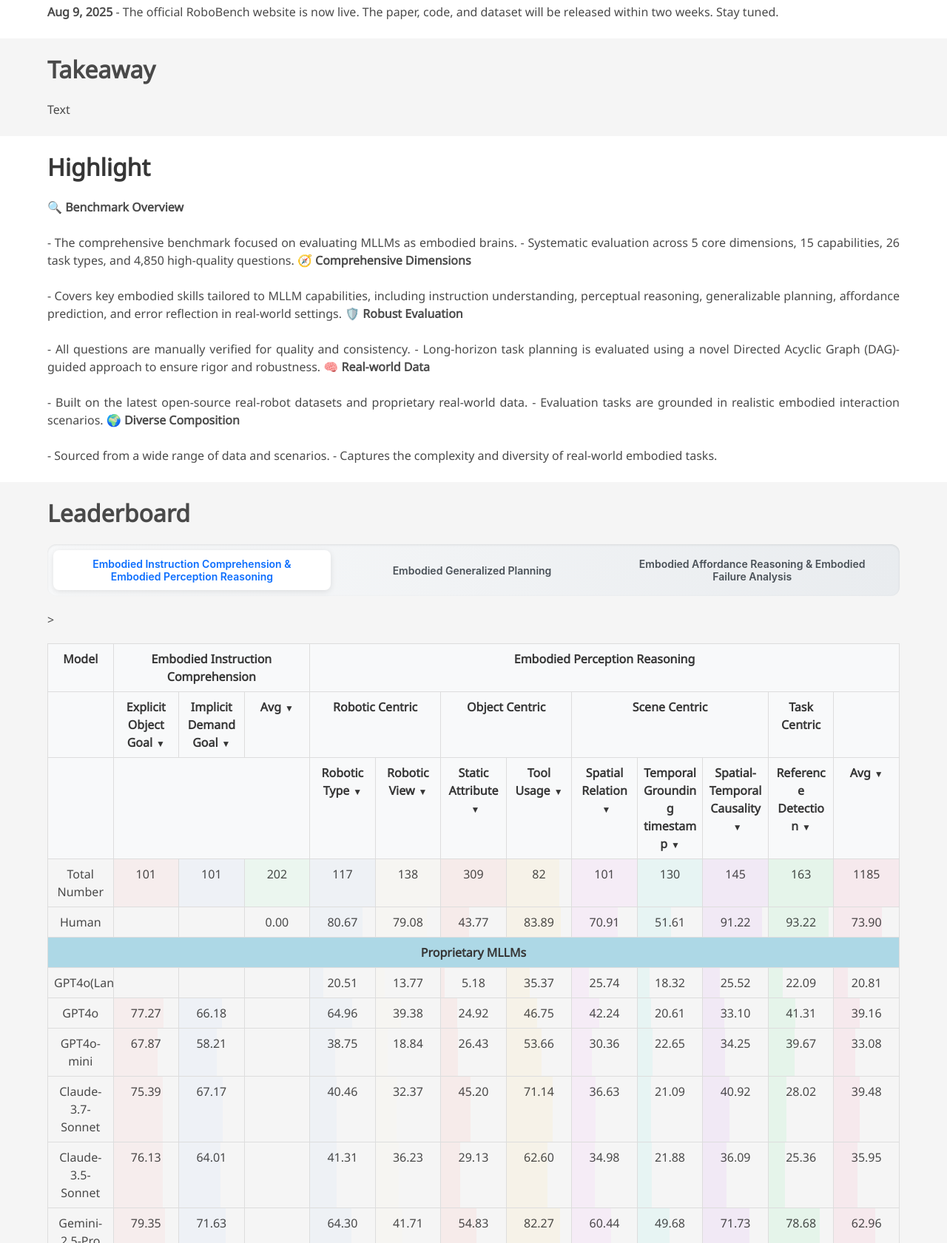
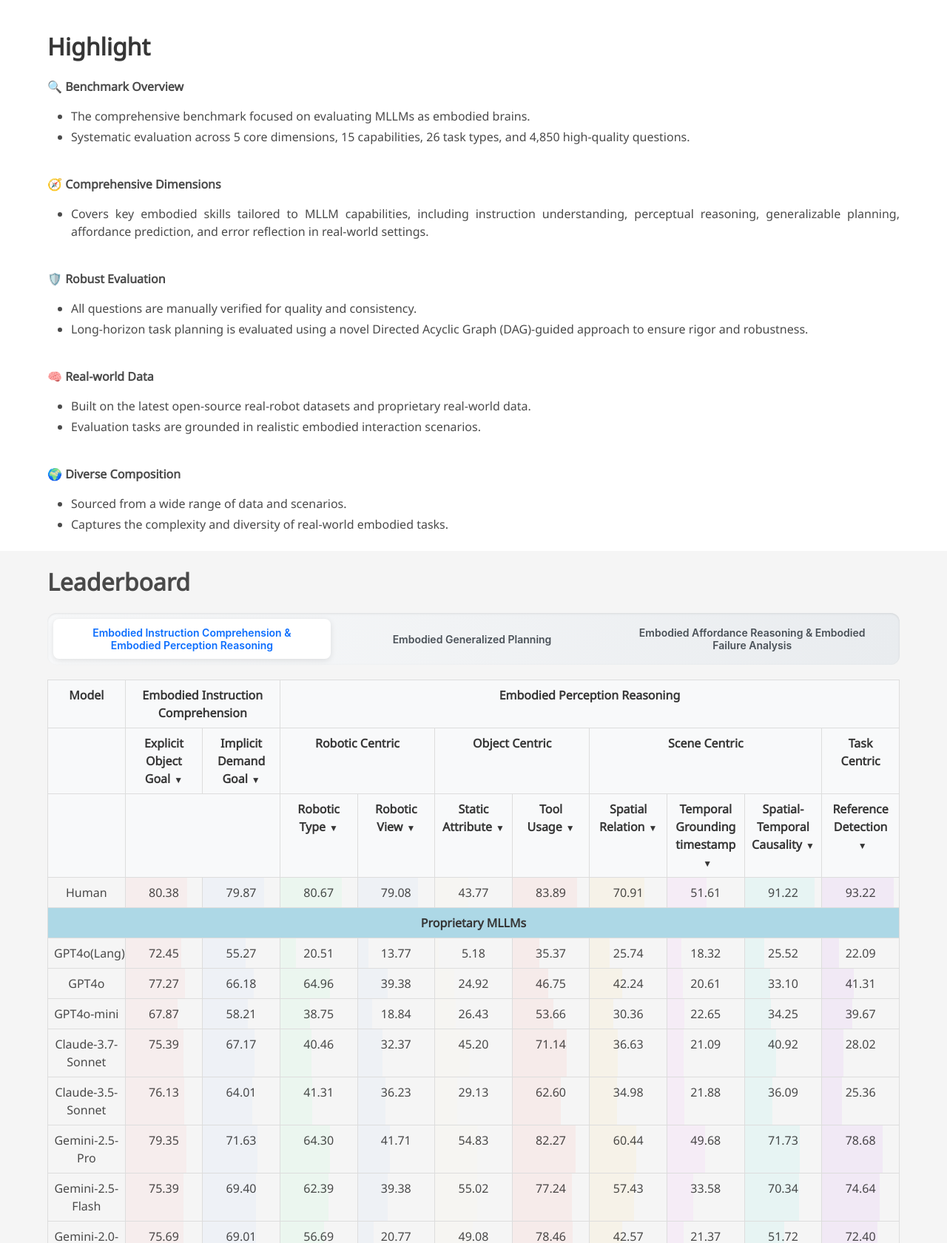
Before and after one commit to Robo-Bench/robo-bench.github.io, a plain HTML site: page index.html in a window 1280 px wide. Shown: the part 1860-3541 px from the top of the page at 74% size. Drawn offline with nearby package versions, Linux system fonts and the light colour scheme; some icons are missing; a web font is replaced by a local one.

Commit message:
Update index.html

```diff
--- a/index.html
+++ b/index.html
@@ -163,7 +163,7 @@
         <div class="container is-max-desktop">
             <div class="hero-body">
                 <img src="static/images/robobench_teaser.jpg">
-                <h2 class="subtitle has-text-centered">
+                <h2 class="content has-text-justified">
                     <b>RoboBench</b> is a comprehensive benchmark for evaluating MLLMs as embodied brains, encompassing 5 dimensions, 16 capabilities, and 26 tasks. It reflects the key stages of embodied reasoning: understanding explicit and implicit instructions, perceiving embodiment, objects, and scenes, planning long-horizon tasks through subtask decomposition, generating spatially aligned affordance to support subtask planning, and performing error analysis with reflective correction (top left, top right). Each dimension is illustrated with a demo (bottom), and task types are color-coded to showcase the diversity and complexity of RoboBench.
                 </h2>
             </div>
@@ -199,14 +199,14 @@
             <div class="container">
                 <h2 class="title is-3">News</h2>
                 <div class="content has-text-justified">
-                    <b>Aug 9, 2025</b> - The official RoboBench website is now live. The paper, code, and dataset will be released within two weeks. Stay tuned.
+                    <b>🔥❗️ Aug 9, 2025</b> - The official RoboBench website is now live. The paper, code, and dataset will be released within two weeks. Stay tuned.
                 </div>
             </div>
         </div>
         </div>
     </section>
 
-    <section class="hero is-small is-light">
+    <!-- <section class="hero is-small is-light">
         <div class="hero-body">
             <div class="container">
                 <h2 class="title is-3">Takeaway</h2>
@@ -214,27 +214,37 @@
             </div>
         </div>
         </div>
-    </section>
+    </section> -->
 
     <section class="hero is-small">
         <div class="hero-body">
             <div class="container">
                 <h2 class="title is-3">Highlight</h2>
                 <div class="content has-text-justified">
-                    <b>🔍 Benchmark Overview</b><br><br>
-                        - The comprehensive benchmark focused on evaluating MLLMs as embodied brains.
-                        - Systematic evaluation across 5 core dimensions, 15 capabilities, 26 task types, and 4,850 high-quality questions.
-                    <b>🧭 Comprehensive Dimensions</b><br><br>
-                        - Covers key embodied skills tailored to MLLM capabilities, including instruction understanding, perceptual reasoning, generalizable planning, affordance prediction, and error reflection in real-world settings.
-                    <b>🛡️ Robust Evaluation</b><br><br>
-                        - All questions are manually verified for quality and consistency.
-                        - Long-horizon task planning is evaluated using a novel Directed Acyclic Graph (DAG)-guided approach to ensure rigor and robustness.
-                    <b>🧠 Real-world Data</b><br><br>
-                        - Built on the latest open-source real-robot datasets and proprietary real-world data.
-                        - Evaluation tasks are grounded in realistic embodied interaction scenarios.
-                    <b>🌍 Diverse Composition</b><br><br>
-                        - Sourced from a wide range of data and scenarios.
-                        - Captures the complexity and diversity of real-world embodied tasks.
+                    <b>🔍 Benchmark Overview</b><br>
+                        <ul>
+                            <li>The comprehensive benchmark focused on evaluating MLLMs as embodied brains.</li>
+                            <li>Systematic evaluation across 5 core dimensions, 15 capabilities, 26 task types, and 4,850 high-quality questions.</li>
+                        </ul>
+                    <br><b>🧭 Comprehensive Dimensions</b><br>
+                        <ul>
+                            <li>Covers key embodied skills tailored to MLLM capabilities, including instruction understanding, perceptual reasoning, generalizable planning, affordance prediction, and error reflection in real-world settings.</li>
+                        </ul>
+                    <br><b>🛡️ Robust Evaluation</b><br>
+                        <ul>
+                            <li>All questions are manually verified for quality and consistency.</li>
+                            <li>Long-horizon task planning is evaluated using a novel Directed Acyclic Graph (DAG)-guided approach to ensure rigor and robustness.</li>
+                        </ul>
+                    <br><b>🧠 Real-world Data</b><br>
+                        <ul>
+                            <li>Built on the latest open-source real-robot datasets and proprietary real-world data.</li>
+                            <li>Evaluation tasks are grounded in realistic embodied interaction scenarios.</li>
+                        </ul>
+                    <br><b>🌍 Diverse Composition</b><br>
+                        <ul>
+                            <li>Sourced from a wide range of data and scenarios.</li>
+                            <li>Captures the complexity and diversity of real-world embodied tasks.</li>
+                        </ul>
                 </div>
             </div>
         </div>
@@ -258,36 +268,33 @@
                             <thead>
                                 <tr>
                                     <th colspan="1">Model</th>
-                                    <th colspan="3">Embodied Instruction Comprehension</th>
-                                    <th colspan="9">Embodied Perception Reasoning</th>
+                                    <th colspan="2">Embodied Instruction Comprehension</th>
+                                    <th colspan="8">Embodied Perception Reasoning</th>
                                 </tr>
                                 <tr>
                                     <th colspan="1"></th>
                                     <th colspan="1">Explicit Object Goal<span class="sort-btn" data-col="0">▼</span></th>
                                     <th colspan="1">Implicit Demand Goal<span class="sort-btn" data-col="1">▼</span></th>
-                                    <th colspan="1">Avg<span class="sort-btn" data-col="2">▼</span></th>
                                     <th colspan="2">Robotic Centric</th>
                                     <th colspan="2">Object Centric</th>
                                     <th colspan="3">Scene Centric</th>
                                     <th colspan="1">Task Centric</th>
-                                    <th colspan="1"></th>
                                 </tr>
                                 <tr>
                                     <th colspan="1"></th>
-                                    <th colspan="3"></th>
-                                    <th colspan="1">Robotic Type<span class="sort-btn" data-col="3">▼</span></th>
-                                    <th colspan="1">Robotic View<span class="sort-btn" data-col="4">▼</span></th>
-                                    <th colspan="1">Static Attribute<span class="sort-btn" data-col="5">▼</span></th>
-                                    <th colspan="1">Tool Usage<span class="sort-btn" data-col="6">▼</span></th>
-                                    <th colspan="1">Spatial Relation<span class="sort-btn" data-col="7">▼</span></th>
-                                    <th colspan="1">Temporal Grounding timestamp<span class="sort-btn" data-col="8">▼</span></th>
-                                    <th colspan="1">Spatial-Temporal Causality<span class="sort-btn" data-col="9">▼</span></th>
-                                    <th colspan="1">Reference Detection<span class="sort-btn" data-col="10">▼</span></th>
-                                    <th colspan="1">Avg<span class="sort-btn" data-col="11">▼</span></th>>
+                                    <th colspan="2"></th>
+                                    <th colspan="1">Robotic Type<span class="sort-btn" data-col="2">▼</span></th>
+                                    <th colspan="1">Robotic View<span class="sort-btn" data-col="3">▼</span></th>
+                                    <th colspan="1">Static Attribute<span class="sort-btn" data-col="4">▼</span></th>
+                                    <th colspan="1">Tool Usage<span class="sort-btn" data-col="5">▼</span></th>
+                                    <th colspan="1">Spatial Relation<span class="sort-btn" data-col="6">▼</span></th>
+                                    <th colspan="1">Temporal Grounding timestamp<span class="sort-btn" data-col="7">▼</span></th>
+                                    <th colspan="1">Spatial-Temporal Causality<span class="sort-btn" data-col="8">▼</span></th>
+                                    <th colspan="1">Reference Detection<span class="sort-btn" data-col="9">▼</span></th>
                                 </tr>
                             </thead>
                             <tbody>
-                                <tr>
+                                <!-- <tr>
                                     <td>Total Number</td>
                                     <td>101</td>
                                     <td>101</td>
@@ -301,12 +308,11 @@
                                     <td>145</td>
                                     <td>163</td>
                                     <td>1185</td>
-                                </tr>
+                                </tr> -->
                                 <tr>
                                     <td>Human</td>
-                                    <td></td>
-                                    <td></td>
-                                    <td>0.00</td>
+                                    <td>80.38</td>
+                                    <td>79.87</td>
                                     <td>80.67</td>
                                     <td>79.08</td>
                                     <td>43.77</td>
@@ -315,16 +321,14 @@
                                     <td>51.61</td>
                                     <td>91.22</td>
                                     <td>93.22</td>
-                                    <td>73.90</td>
                                 </tr>
                                 <tr>
-                                    <th class="text-only" colspan="13">Proprietary MLLMs</th>
+                                    <th class="text-only" colspan="11">Proprietary MLLMs</th>
                                 </tr>
                                 <tr>
                                     <td>GPT4o(Lang)</td>
-                                    <td></td>
-                                    <td></td>
-                                    <td></td>
+                                    <td>72.45</td>
+                                    <td>55.27</td>
                                     <td>20.51</td>
                                     <td>13.77</td>
                                     <td>5.18</td>
@@ -333,13 +337,11 @@
                                     <td>18.32</td>
                                     <td>25.52</td>
                                     <td>22.09</td>
-                                    <td>20.81</td>
                                 </tr>
                                 <tr>
                                     <td>GPT4o</td>
                                     <td>77.27</td>
                                     <td>66.18</td>
-                                    <td></td>
                                     <td>64.96</td>
                                     <td>39.38</td>
                                     <td>24.92</td>
@@ -348,13 +350,11 @@
                                     <td>20.61</td>
                                     <td>33.10</td>
                                     <td>41.31</td>
-                                    <td>39.16</td>
                                 </tr>
                                 <tr>
                                     <td>GPT4o-mini</td>
                                     <td>67.87</td>
                                     <td>58.21</td>
-                                    <td></td>
                                     <td>38.75</td>
                                     <td>18.84</td>
                                     <td>26.43</td>
@@ -363,13 +363,11 @@
                                     <td>22.65</td>
                                     <td>34.25</td>
                                     <td>39.67</td>
-                                    <td>33.08</td>
                                 </tr>
                                 <tr>
                                     <td>Claude-3.7-Sonnet</td>
                                     <td>75.39</td>
                                     <td>67.17</td>
-                                    <td></td>
                                     <td>40.46</td>
                                     <td>32.37</td>
                                     <td>45.20</td>
@@ -378,13 +376,11 @@
                                     <td>21.09</td>
                                     <td>40.92</td>
                                     <td>28.02</td>
-                                    <td>39.48</td>
                                 </tr>
                                 <tr>
                                     <td>Claude-3.5-Sonnet</td>
                                     <td>76.13</td>
                                     <td>64.01</td>
-                                    <td></td>
                                     <td>41.31</td>
                                     <td>36.23</td>
                                     <td>29.13</td>
@@ -393,13 +389,11 @@
                                     <td>21.88</td>
                                     <td>36.09</td>
                                     <td>25.36</td>
-                                    <td>35.95</td>
                                 </tr>
                                 <tr>
                                     <td>Gemini-2.5-Pro</td>
                                     <td>79.35</td>
                                     <td>71.63</td>
-                                    <td></td>
                                     <td>64.30</td>
                                     <td>41.71</td>
                                     <td>54.83</td>
@@ -408,13 +402,11 @@
                                     <td>49.68</td>
                                     <td>71.73</td>
                                     <td>78.68</td>
-                                    <td>62.96</td>
                                 </tr>
                                 <tr>
                                     <td>Gemini-2.5-Flash</td>
                                     <td>75.39</td>
                                     <td>69.40</td>
-                                    <td></td>
                                     <td>62.39</td>
                                     <td>39.38</td>
                                     <td>55.02</td>
@@ -423,13 +415,11 @@
                                     <td>33.58</td>
                                     <td>70.34</td>
                                     <td>74.64</td>
-                                    <td>58.75</td>
                                 </tr>
                                 <tr>
                                     <td>Gemini-2.0-Flash</td>
                                     <td>75.69</td>
                                     <td>69.01</td>
-                                    <td></td>
                                     <td>56.69</td>
                                     <td>20.77</td>
                                     <td>49.08</td>
@@ -438,13 +428,11 @@
                                     <td>21.37</td>
                                     <td>51.72</td>
                                     <td>72.40</td>
-                                    <td>49.13</td>
                                 </tr>
                                 <tr>
                                     <td>Qwen-VL-Max</td>
                                     <td>73.51</td>
                                     <td>61.18</td>
-                                    <td></td>
                                     <td>47.86</td>
                                     <td>43.48</td>
                                     <td>39.70</td>
@@ -453,13 +441,11 @@
                                     <td>27.45</td>
                                     <td>37.93</td>
                                     <td>41.53</td>
-                                    <td>45.42</td>
                                 </tr>
                                 <tr>
                                     <td>Qwen-VL-Plus</td>
                                     <td>62.07</td>
                                     <td>51.63</td>
-                                    <td></td>
                                     <td>28.21</td>
                                     <td>21.74</td>
                                     <td>34.63</td>
@@ -468,16 +454,14 @@
                                     <td>21.37</td>
                                     <td>31.03</td>
                                     <td>34.36</td>
-                                    <td>32.20</td>
                                 </tr>
                                 <tr>
-                                    <th class="text-only" colspan="13">Open-Source Multi-Image MLLMs</th>
+                                    <th class="text-only" colspan="11">Open-Source Multi-Image MLLMs</th>
                                 </tr>
                                 <tr>
                                     <td>Qwen2.5-VL-72B-Ins</td>
                                     <td>73.51</td>
                                     <td>61.38</td>
-                                    <td></td>
                                     <td>47.72</td>
                                     <td>42.75</td>
                                     <td>41.74</td>
@@ -486,13 +470,11 @@
                                     <td>27.87</td>
                                     <td>40.32</td>
                                     <td>42.13</td>
-                                    <td>45.50</td>
                                 </tr>
                                 <tr>
                                     <td>Qwen2.5-VL-7B-Ins</td>
                                     <td>52.82</td>
                                     <td>44.65</td>
-                                    <td></td>
                                     <td>23.93</td>
                                     <td>26.81</td>
                                     <td>37.86</td>
@@ -501,9 +483,8 @@
                                     <td>22.90</td>
                                     <td>14.48</td>
                                     <td>36.81</td>
-                                    <td>30.10</td>
                                 </tr>
-                                <tr>
+                                <!-- <tr>
                                     <td>Qwen2-VL-72B-Ins</td>
                                     <td>69.80</td>
                                     <td>55.19</td>
@@ -515,14 +496,11 @@
                                     <td></td>
                                     <td></td>
                                     <td></td>
-                                    <td></td>
-                                    <td></td>
-                                </tr>
+                                </tr> -->
                                 <tr>
                                     <td>Qwen2-VL-7B-Ins</td>
                                     <td>50.54</td>
                                     <td>36.23</td>
-                                    <td></td>
                                     <td>17.19</td>
                                     <td>21.55</td>
                                     <td>17.26</td>
@@ -531,7 +509,6 @@
                                     <td>24.19</td>
                                     <td>23.45</td>
                                     <td>21.88</td>
-                                    <td>26.49</td>
                                 </tr>
                             </tbody>
                         </table>
@@ -1167,7 +1144,47 @@
         </div>
     </section>
 
-
+  <!-- Case Study -->
+  <section class="section" id="case-study" style="padding-top:2rem;">
+    <div class="container is-max-desktop">
+      <h2 class="title is-3" style="text-align:center; margin-bottom:1rem; font-size: 2.3em;">Demo Case</h2>
+      <br>
+        <div id="results-carousel" class="carousel results-carousel" style="margin-bottom: 2rem;">
+            <div class="box mx-auto my-4" style="max-width: 90%;">
+              <div class="content has-text-centered" style="margin-bottom: 2rem;">
+                <img src="static/images/" alt="" width="75%"/>
+                <p class="image-subtitle" style="font-size: 1.1em; margin-top: 1rem;">
+                  <b>Figure 4.</b> Planning example of Claude-3.5-Sonnet in EB-ALFRED.
+                </p>
+              </div>
+            </div>
+            <div class="box mx-auto my-4" style="max-width: 90%;">
+              <div class="content has-text-centered" style="margin-bottom: 2rem;">
+                <img src="static/images/" alt="" width="75%"/>
+                <p class="image-subtitle" style="font-size: 1.1em; margin-top: 1rem;">
+                  <b>Figure 5.</b> Planning example in EB-Habitat for InternVL2.5-78B.
+                </p>
+              </div>
+            </div>
+            <div class="box mx-auto my-4" style="max-width: 90%;">
+              <div class="content has-text-centered" style="margin-bottom: 2rem;">
+                <img src="static/images/" alt="" width="75%" />
+                <p class="image-subtitle" style="font-size: 1.1em; margin-top: 1rem;">
+                  <b>Figure 6.</b> Planning example of GPT-4o in EB-Navigation.
+                </p>
+              </div>
+            </div>
+            <div class="box mx-auto my-4" style="max-width: 90%;">
+              <div class="content has-text-centered" style="margin-bottom: 2rem;">
+                <img src="static/images/" alt="" width="75%" />
+                <p class="image-subtitle" style="font-size: 1.1em; margin-top: 1rem;">
+                  <b>Figure 7.</b> Planning example of Gemini-1.5-pro in EB-Manipulation.
+                </p>
+              </div>
+            </div>
+        </div>
+    </div>
+  </section>
 
     <!-- Paper poster -->
     <!-- <section class="hero is-small is-light">
```
